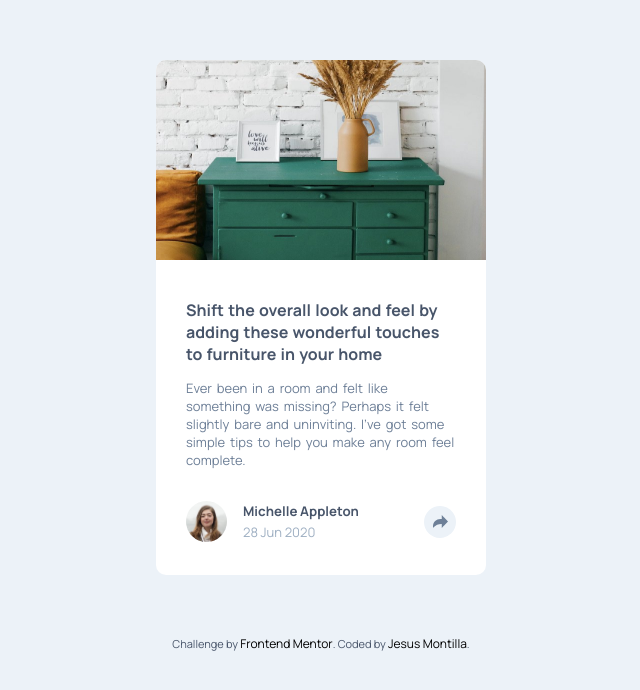
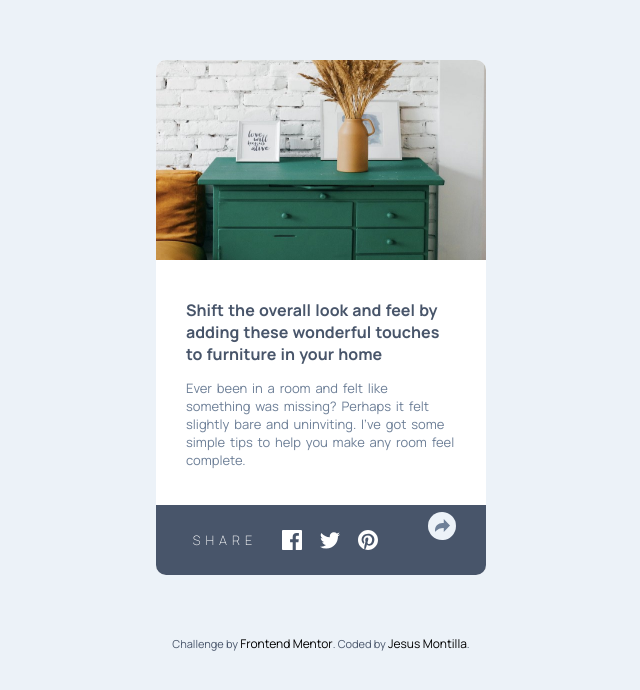
Before and after one commit to Jesusmontilla03/Article-preview-component.github.io, a plain HTML site: page index.html in a window 1280 px wide. Shown: the whole page, without its empty margins (319-959 px from the left). Drawn offline with Linux system fonts and the light colour scheme.

Commit message:
detalles en diseño del 'share-menu' en CSS

```diff
--- a/index.html
+++ b/index.html
@@ -33,11 +33,11 @@
           <h5 class="name-avatar">Michelle Appleton</h5>
           <p class="date-info">28 Jun 2020</p>
         </div>
-        <div class="share">
+        <button class="share">
           <img class="share-icon" src="./images/icon-share.svg" alt="">
-        </div>
+        </button>
         <div class="share-menu">
-          <span>SHARE</span>
+          <button class="share-button-menu">SHARE</button>
           <img src="./images/icon-facebook.svg" alt="" class="icon-social-share">
           <img src="./images/icon-twitter.svg" alt="" class="icon-social-share">
           <img src="./images/icon-pinterest.svg" alt="" class="icon-social-share">
--- a/style.css
+++ b/style.css
@@ -36,7 +36,7 @@ main {
     height: 200px;
 }
 .main-info {
-    padding: 34px 30px 26px 30px;
+    padding: 34px 30px 24px 30px;
     & .heading {
         color: var(--Very-Dark-Grayish-Blue);
         word-spacing: 1px;
@@ -45,7 +45,7 @@ main {
         color: var(--Desaturated-Dark-Blue);
         font-size: 13px;
         word-spacing: 2.2px;
-        margin: 14px 0 32px;
+        margin: 14px 0 36px;
     }
 }
 .profile {
@@ -77,12 +77,15 @@ main {
     & .share {
         background-color: var(--Light-Grayish-Blue);
         border-radius: 50%;
-        width: 32px;
-        height: 32px;
+        border: none;
+        width: 28px;
+        height: 28px;
         display: flex;
         align-items: center;
         justify-content: center;
         cursor: pointer;
+        position: relative;
+        z-index: 2;
     }
     .share:hover {
         background-color: var(--Very-Dark-Grayish-Blue);
@@ -94,23 +97,45 @@ main {
 }
 .share-menu {
     width: 330px;
-    height: 60px;
+    height: 70px;
     background-color: var(--Very-Dark-Grayish-Blue);
     position: absolute;
     left: 0;
     bottom: 0;
     display: flex;
     align-items: center;
-    gap: 16px;
-    padding-left: 32px;
+    gap: 18px;
+    padding-left: 30px;
     z-index: 1;
-    display: none;
+    /* display: none; */
 
-    & span {
+    & .share-button-menu {
         color: white;
         letter-spacing: 5px;
         font-size: 13px;
         font-weight: 100;
+        background-color: transparent;
+        border: none;
+        width: 78px;
+        height: 42px;
+        border-radius: 10px;
+    }
+    & .share-button-menu:hover {
+        border: 1px solid white;
+        font-weight: 300;
+        cursor: pointer;
+        box-shadow: 0 0 8px 1px white;
+        transition: 0.15s;
+    }
+    & .icon-social-share {
+        border-radius: 50%;
+        overflow: visible;
+    }
+    & .icon-social-share:hover {
+        width: 24px;
+        cursor: pointer;
+        box-shadow: 0 0 8px 1px white;
+        transition: 0.1s;
     }
 }
 
```
